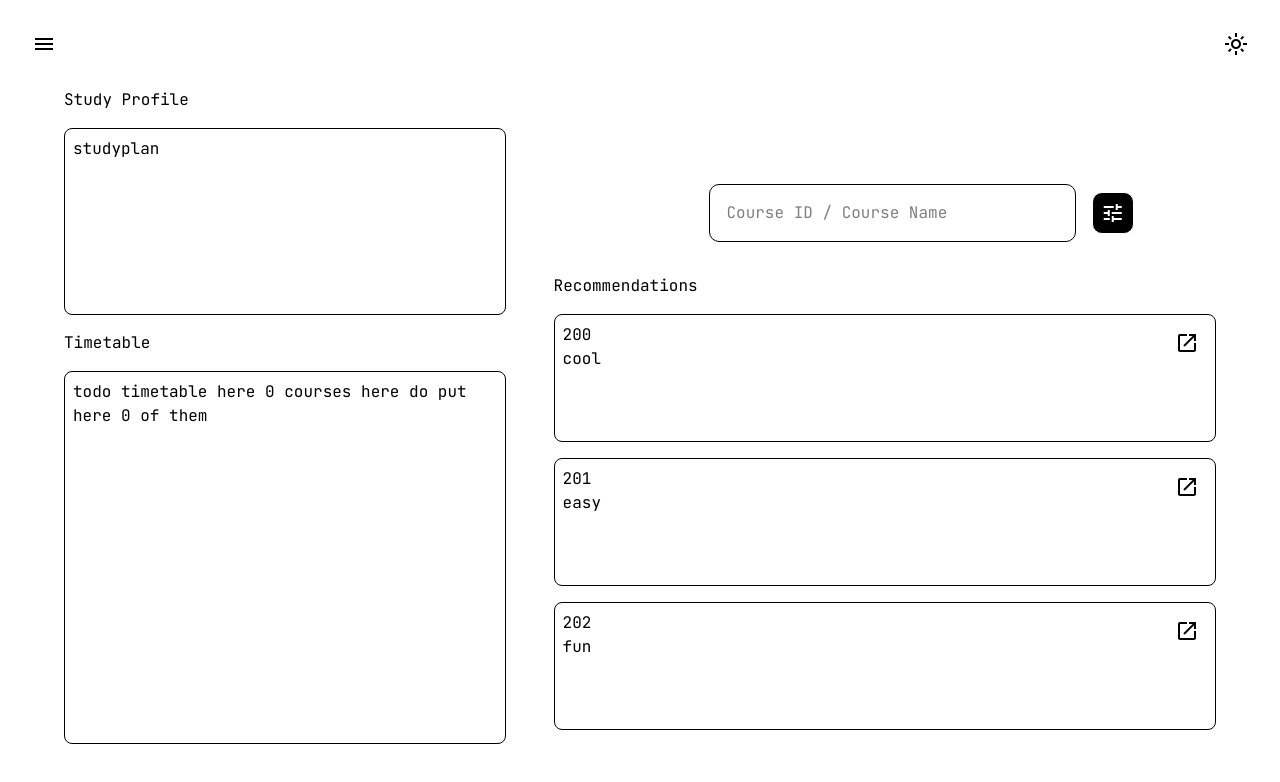
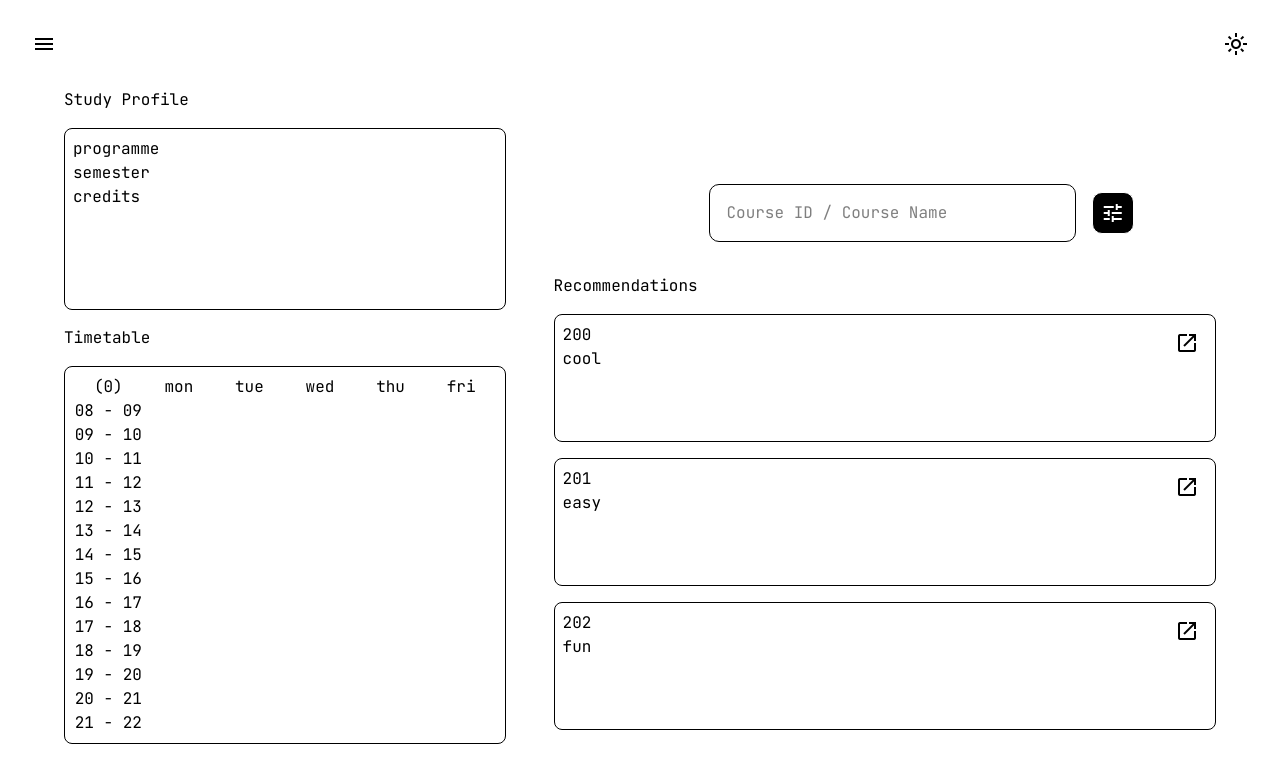
Before and after one commit to srpnt3/slopvauzet, a React (Vite) app in the folder frontend/: page / in a window 1280 px wide. Shown: the top 782 px of the page. Built offline with nearby package versions, Linux system fonts and the light colour scheme.

Commit message:
timetable grid setup

```diff
--- a/frontend/src/components/Studyplan.css
+++ b/frontend/src/components/Studyplan.css
@@ -4,4 +4,18 @@
 	padding: 0.5rem;
 	border: solid 1px;
 	border-radius: 8px;
+	display: flex;
+	flex-direction: row;
+
+	.column {
+		width: 50%;
+	}
+
+	.info {
+
+	}
+
+	.credits_container {
+
+	}
 }
--- a/frontend/src/components/Studyplan.tsx
+++ b/frontend/src/components/Studyplan.tsx
@@ -3,7 +3,16 @@ import "./Studyplan.css";
 function Studyplan() {
   return (
     <div className="studyplan">
-      <div>studyplan</div>
+      <div className="column">
+        <div className="info">programme</div>
+        <div className="info">semester</div>
+        <div className="info">credits</div>
+      </div>
+      <div className="column">
+        <div className="credits_container">
+
+        </div>
+      </div>
     </div>
   );
 }
--- a/frontend/src/components/Timetable.css
+++ b/frontend/src/components/Timetable.css
@@ -4,4 +4,15 @@
 	padding: 0.5rem;
 	border: solid 1px;
 	border-radius: 8px;
+	display: flex;
+	flex-direction: row;
+	flex-wrap: wrap;
 }
+
+.cell {
+	display: flex;
+	align-items: center;
+	justify-content: center;
+	width: 16.66%;
+	height: 6.66%;
+}
--- a/frontend/src/components/Timetable.tsx
+++ b/frontend/src/components/Timetable.tsx
@@ -1,10 +1,25 @@
+import type { JSX } from "react";
 import type { Course } from "./Search";
 import "./Timetable.css";
 
 function Timetable({courses}: {courses: Course[]}) {
+
+  const renderTimetable = () => {
+    let cells: JSX.Element[] = [];
+    ["(" + courses.length + ")", "mon", "tue", "wed", "thu", "fri"].map(d => cells.push(<div className="cell day">{d}</div>));
+    for (let h=8; h<22; h++) {
+      cells.push(<div className="cell time">{h.toString().padStart(2, "0")} - {(h+1).toString().padStart(2, "0")}</div>)
+      for (let i=0; i<5; i++) {
+        cells.push(<div className="cell"></div>);
+      }
+    }
+
+    return cells;
+  }
+
   return (
     <div className="timetable">
-      <div>todo timetable here {courses.length} courses here do put here {courses.length} of them</div>
+      {renderTimetable()}
     </div>
   );
 }
```
